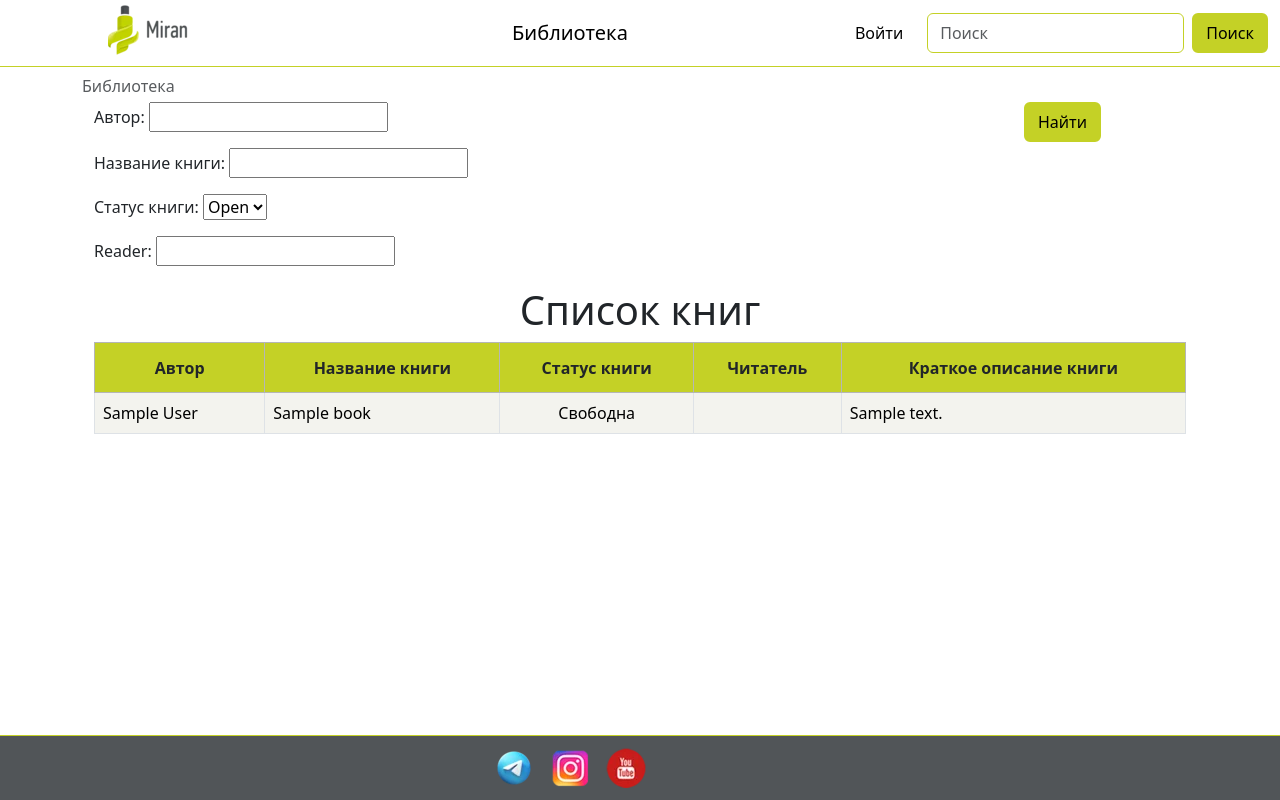
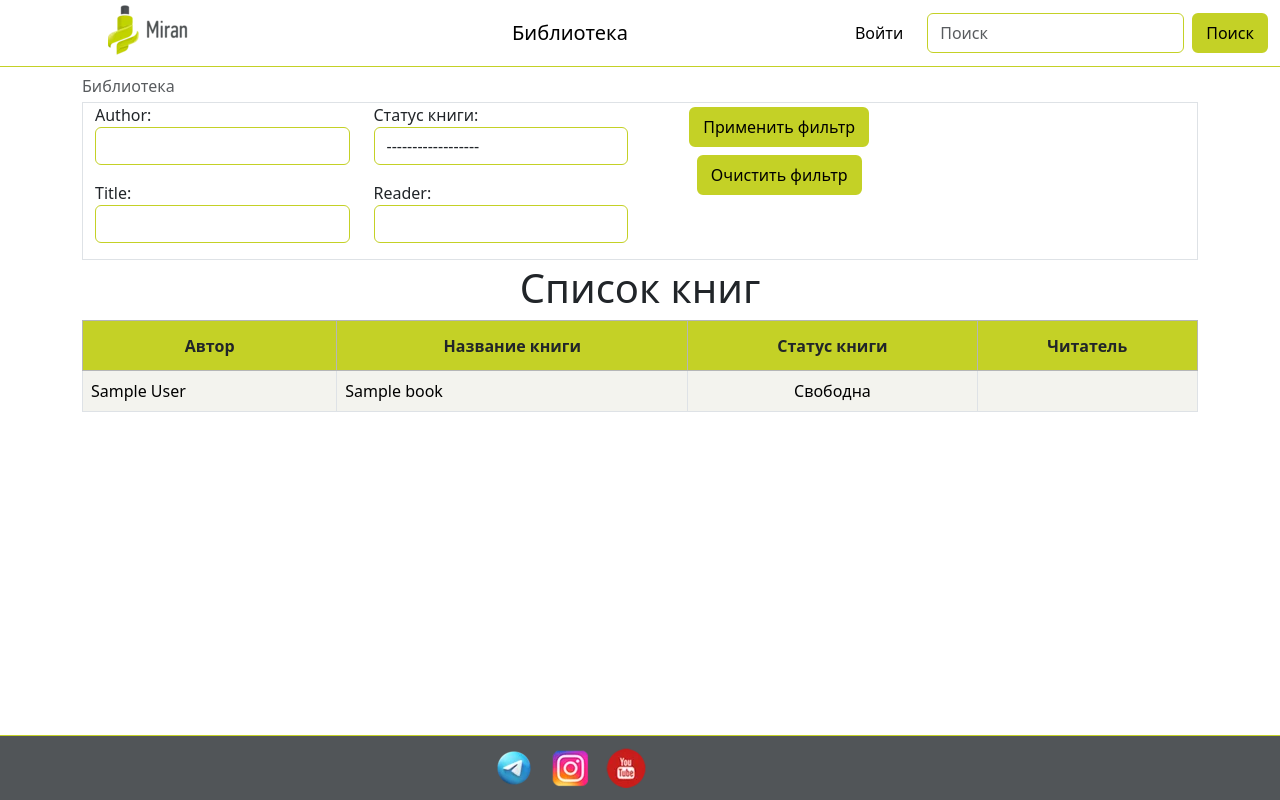
Before and after one commit to Sanch13/miran, a Django app: page /books/list/ in a window 1280 px wide. Run offline with Django 4.2, Linux system fonts and the light colour scheme; tables that the repository leaves empty hold one stand-in row (values such as "Sample post"); parts of the project's set-up code (start-up, migrations or seed data) failed here and were passed over; some libraries are stand-ins or nearby versions.

```diff
--- a/miran/books/forms.py
+++ b/miran/books/forms.py
@@ -3,11 +3,40 @@ from .models import Book
 
 
 class BookSearchForm(forms.ModelForm):
+    author = forms.CharField(required=False)
+    title = forms.CharField(required=False)
+    STATUS_CHOICES = [('', '------------------'), ('OPEN', 'Свободна'), ('CLOSE', 'В пользовании')]
+    status = forms.ChoiceField(choices=STATUS_CHOICES, required=False, label="Статус книги")
+
+    def filter_books(self, queryset):
+        author = self.cleaned_data.get('author')
+        title = self.cleaned_data.get('title')
+        status = self.cleaned_data.get('status')
+        reader = self.cleaned_data.get('reader')
+
+        if author:
+            queryset = queryset.filter(author__icontains=author)
+        if title:
+            queryset = queryset.filter(title__icontains=title)
+        if status:
+            queryset = queryset.filter(status=status)
+        if reader:
+            queryset = queryset.filter(reader__icontains=reader)
+
+        return queryset
+
     class Meta:
         model = Book
         fields = ('author', 'title', 'status', 'reader')
     # search = forms.CharField(max_length=100,
     #                          required=False)
+
+    def __init__(self, *args, **kwargs):
+        super(BookSearchForm, self).__init__(*args, **kwargs)
+        for field_name, field in self.fields.items():
+            field.widget.attrs["class"] = 'form-control'
+
+
 
 
 class AddBookForm(forms.ModelForm):
--- a/miran/books/templates/books/list_books.html
+++ b/miran/books/templates/books/list_books.html
@@ -18,36 +18,51 @@
 <div class="container-xl my-1">
     <form action="{% url 'books:list_books' %}" method="post">
         {% csrf_token %}
-        <div class="col-12">
-            <div class="row">
-            <div class="col-5">
-                {{ form.as_p }}
-
-<!--                <label for="id_author" class="form-label">Автор</label>-->
-<!--                <input type="text" class="form-control border-left-0"-->
-<!--                   id="id_username" name="username">-->
-
+            <div class="row border">
+                <div class="col-12 col-sm-3">
+                    <p>
+                        <label for="id_author">Author:</label>
+                        <input type="text" name="author" class="form-control" id="id_author" value="{{ author }}">
+                    </p>
+                    <p>
+                        <label for="id_title">Title:</label>
+                        <input type="text" name="title" class="form-control" id="id_title" value="{{ title }}">
+                    </p>
+                </div>
+                <div class="col-12 col-sm-3">
+                    <p>
+                        <label for="id_status">Статус книги:</label>
+                        <select name="status" class="form-control" id="id_status">
+                            <option value="" {% if status == '' %}selected{% endif %}>------------------</option>
+                            <option value="OPEN" {% if status == 'OPEN' %} selected {% endif %}>Свободна</option>
+                            <option value="CLOSE" {% if status == 'CLOSE' %}selected{% endif %}>В пользовании</option>
+                        </select>
+                    </p>
+                    <p>
+                        <label for="id_reader">Reader:</label>
+                        <input type="text" name="reader" maxlength="100" class="form-control"
+                               id="id_reader"  value="{{ reader }}">
+                    </p>
+                </div>
+                <div class="col-12 col-sm-3">
+                    <div class="text-center">
+                        <button type="submit" class="btn btn-miran my-1">Применить фильтр</button>
+                        <button type="submit"  class="btn btn-miran my-1" name="clear_filter" value="1">Очистить фильтр</button>
+                    </div>
+                </div>
             </div>
-            <div class="col-5">
-            </div>
-            <div class="col-2">
-                <button type="submit" class="btn btn-miran"> Найти </button>
-            </div>
-        </div>
-        </div>
-
     </form>
 </div>
 
 <h1 class="text-center">Список книг</h1>
-<div class="container-xl">
+<div class="container-xl p-0">
     <table class="table table-hover table-bordered">
         <thead class="table-secondary" style=" height: 50px;">
         <th class="text-center align-middle">Автор</th>
         <th class="text-center align-middle">Название книги</th>
         <th class="text-center align-middle">Статус книги</th>
         <th class="text-center align-middle">Читатель </th>
-        <th class="text-center align-middle">Краткое описание книги</th>
+<!--        <th class="text-center align-middle">Краткое описание книги</th>-->
         {% if request.user.is_staff %}
         <th class="text-center align-middle">На печать</th>
         <th class="text-center align-middle">Действия с книгой</th>
@@ -58,16 +73,16 @@
         <tr>
             <td class="align-middle table-row-link" data-href="{{ book.get_absolute_url }}">{{ book.author }}</td>
             <td class="align-middle table-row-link" data-href="{{ book.get_absolute_url }}">{{ book.title }}</td>
-            <td style="white-space: nowrap;" class="text-center align-middle table-row-link" data-href="{{ book.get_absolute_url }}">
+            <td style="" class="text-center align-middle table-row-link" data-href="{{ book.get_absolute_url }}">
                 {% if book.status == 'CLOSE' %} В пользовании {% else %} Свободна {% endif %}
             </td>
-            <td style="white-space: nowrap" class="text-center align-middle table-row-link" data-href="{{ book.get_absolute_url }}">
+            <td style="" class="text-center align-middle table-row-link" data-href="{{ book.get_absolute_url }}">
                 {% if book.status == 'CLOSE' %}
                 {{ book.reader }}
                 {% else %}
                 {% endif %}
             </td>
-            <td class="align-middle table-row-link" data-href="{{ book.get_absolute_url }}">{{ book.description|truncatewords:20 }}</td>
+<!--            <td class="align-middle table-row-link" data-href="{{ book.get_absolute_url }}">{{ book.description|truncatewords:20 }}</td>-->
         {% if request.user.is_staff %}
             <td class="align-middle py-0">
                 <img src="{{ book.qr_code.url }}"
--- a/miran/books/views.py
+++ b/miran/books/views.py
@@ -18,17 +18,25 @@ from users.models import User
 def list_books(request):
     if request.method == "POST":
         form = BookSearchForm(data=request.POST)
-        if form.is_valid():
-            author = form.cleaned_data.get('author')
-            title = form.cleaned_data.get('title')
-            status = form.cleaned_data.get('status')
-            reader = form.cleaned_data.get('reader')
-            books = Book.objects.filter(
-                Q(author__icontains=author) | Q(title__icontains=title)
-            )
+        if 'clear_filter' in request.POST:
+            context = {
+                "books": Book.objects.all(),
+                "form": BookSearchForm(),
+            }
+        elif form.is_valid():
+            print(form.cleaned_data)
+            author = form.cleaned_data.get('author', '')
+            title = form.cleaned_data.get('title', '')
+            status = form.cleaned_data.get('status', '')
+            reader = form.cleaned_data.get('reader', '')
+            books = form.filter_books(Book.objects.all())
             context = {
                 "books": books,
-                "form": BookSearchForm(data=request.POST),
+                "form": form,
+                'author': author,
+                'title': title,
+                'status': status,
+                'reader': reader
             }
         return render(request=request,
                       template_name="books/list_books.html",
--- a/miran/users/templates/users/base.html
+++ b/miran/users/templates/users/base.html
@@ -96,7 +96,7 @@
 </nav>
 </header>
 
-<main class="container-xl">
+<main class="container">
     {% block content %}
 
     {% endblock %}
```
